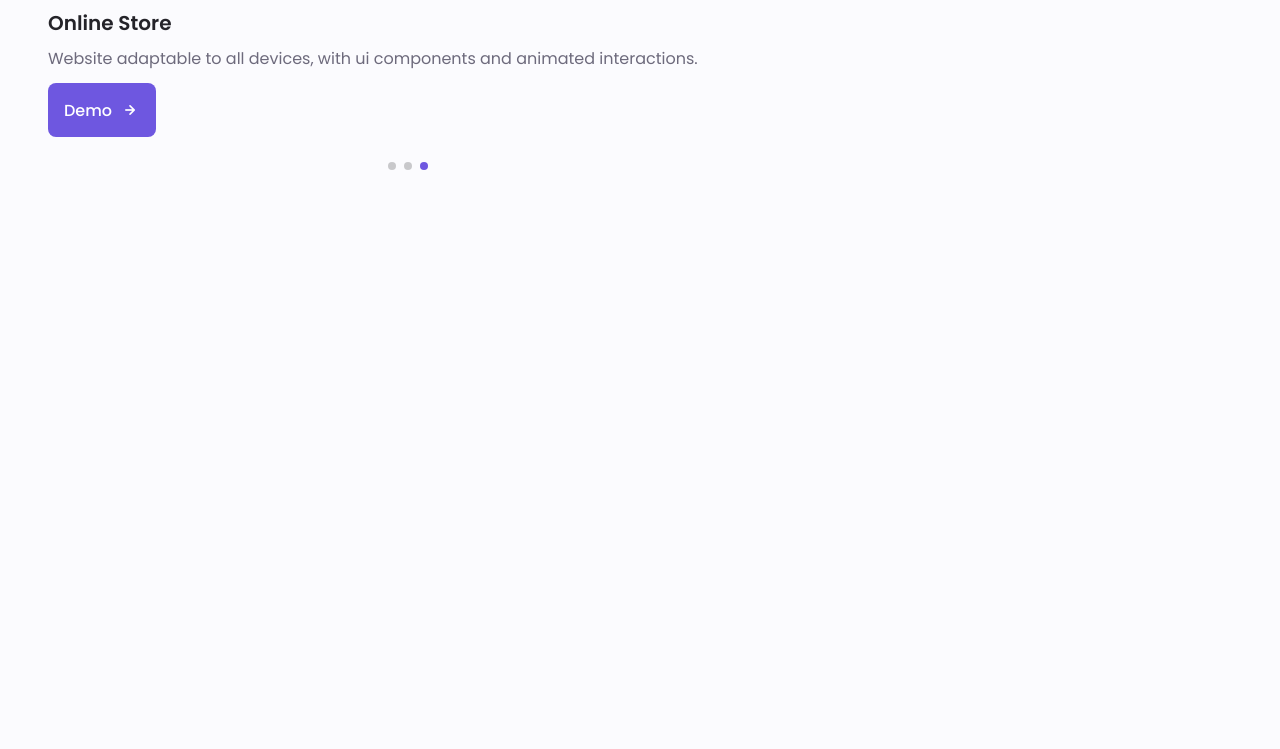
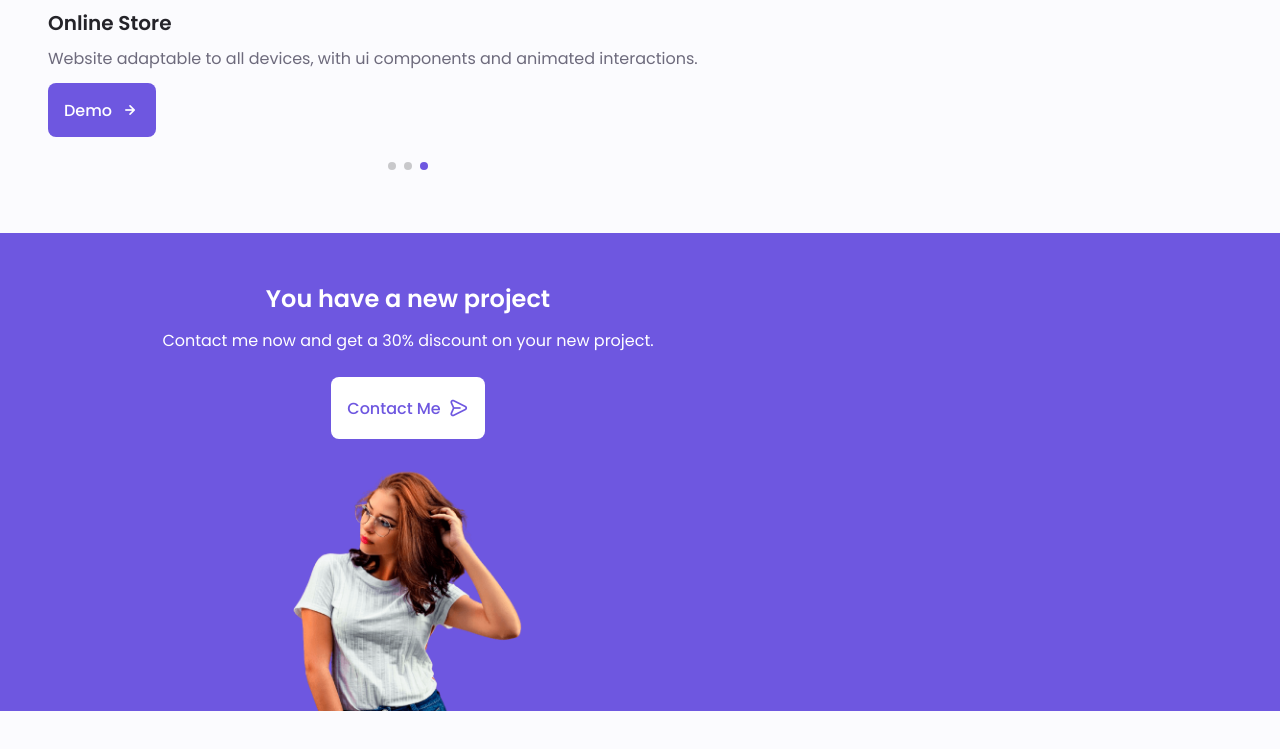
Before and after one commit to minho00123/personal-portfolio-website2-Bedimcode, a plain HTML site: page index.html in a window 1280 px wide. Shown: the part 3734-4483 px from the top of the page. Before the commit the page ends 4271 px from the top, so only its background shows below. Drawn offline with nearby package versions, Linux system fonts and the light colour scheme.

Commit message:
feat: add Project in Mind Section

```diff
--- a/assets/css/styles.css
+++ b/assets/css/styles.css
@@ -350,6 +350,15 @@ img {
   font-size: 1.25rem;
   margin-left: var(--mb-0-5);
   transition: 0.3s;
+}
+
+.button--white {
+  background-color: #fff;
+  color: var(--first-color);
+}
+
+.button--white:hover {
+  background-color: #fff;
 }
 
 .button--flex {
@@ -762,6 +771,33 @@ img {
 }
 
 /*==================== PROJECT IN MIND ====================*/
+.project {
+  text-align: center;
+}
+
+.project__bg {
+  background-color: var(--first-color-second);
+  padding-top: 3rem;
+}
+
+.project__title {
+  font-size: var(--h2-font-size);
+  margin-bottom: var(--mb-0-75);
+}
+
+.project__description {
+  margin-bottom: var(--mb-1-5);
+}
+
+.project__title,
+.project__description {
+  color: #fff;
+}
+
+.project__img {
+  width: 232px;
+  justify-self: center;
+}
 
 /*==================== TESTIMONIAL ====================*/
 
--- a/index.html
+++ b/index.html
@@ -791,7 +791,24 @@
       </section>
 
       <!--==================== PROJECT IN MIND ====================-->
-      <section class="project section"></section>
+      <section class="project section">
+        <div class="project__bg">
+          <div class="project__container container grid">
+            <div class="project__data">
+              <h2 class="project__title">You have a new project</h2>
+              <p class="project__description">
+                Contact me now and get a 30% discount on your new project.
+              </p>
+              <a href="#contact" class="button button--flex button--white">
+                Contact Me
+                <i class="uil uil-message project__icon button__icon"></i>
+              </a>
+            </div>
+
+            <img src="assets/img/project.png" alt="" class="project__img" />
+          </div>
+        </div>
+      </section>
 
       <!--==================== TESTIMONIAL ====================-->
       <section class="testimonial section"></section>
```
